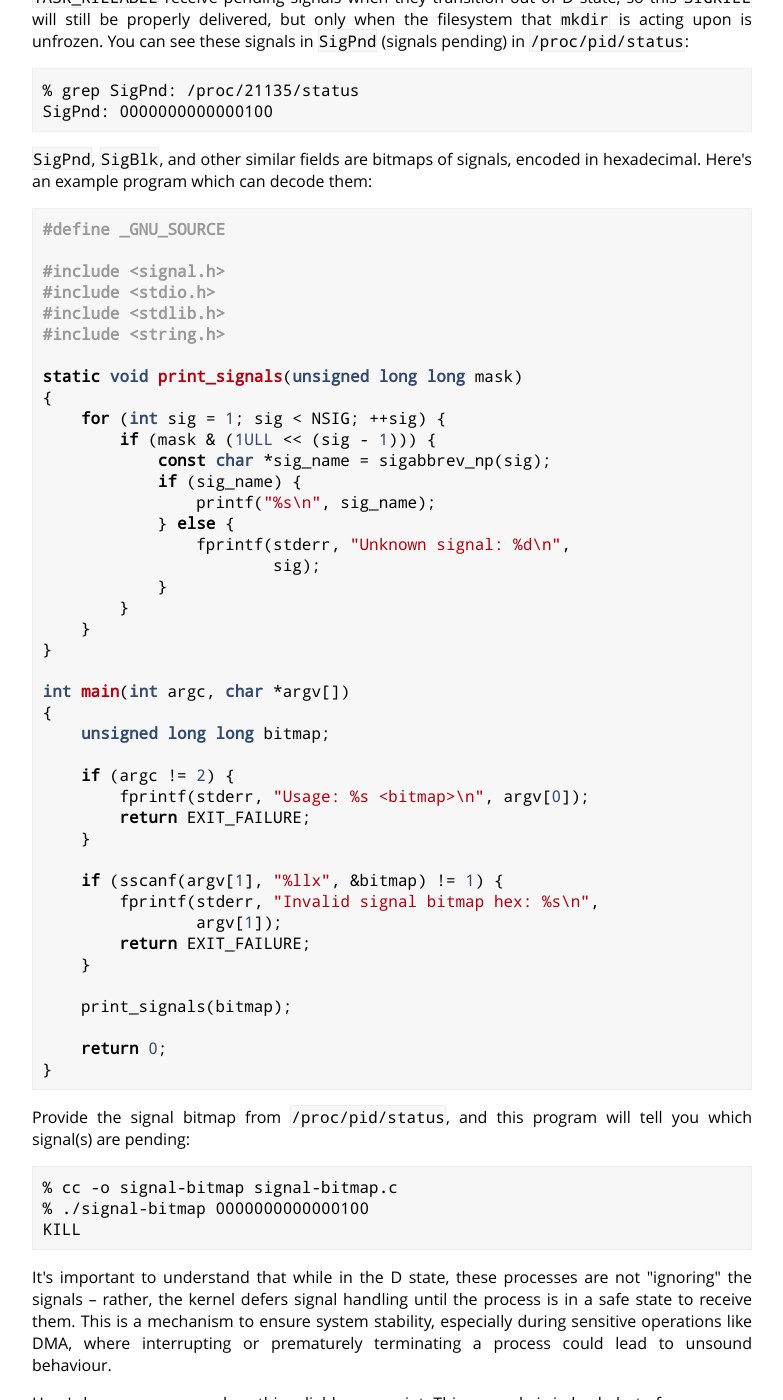
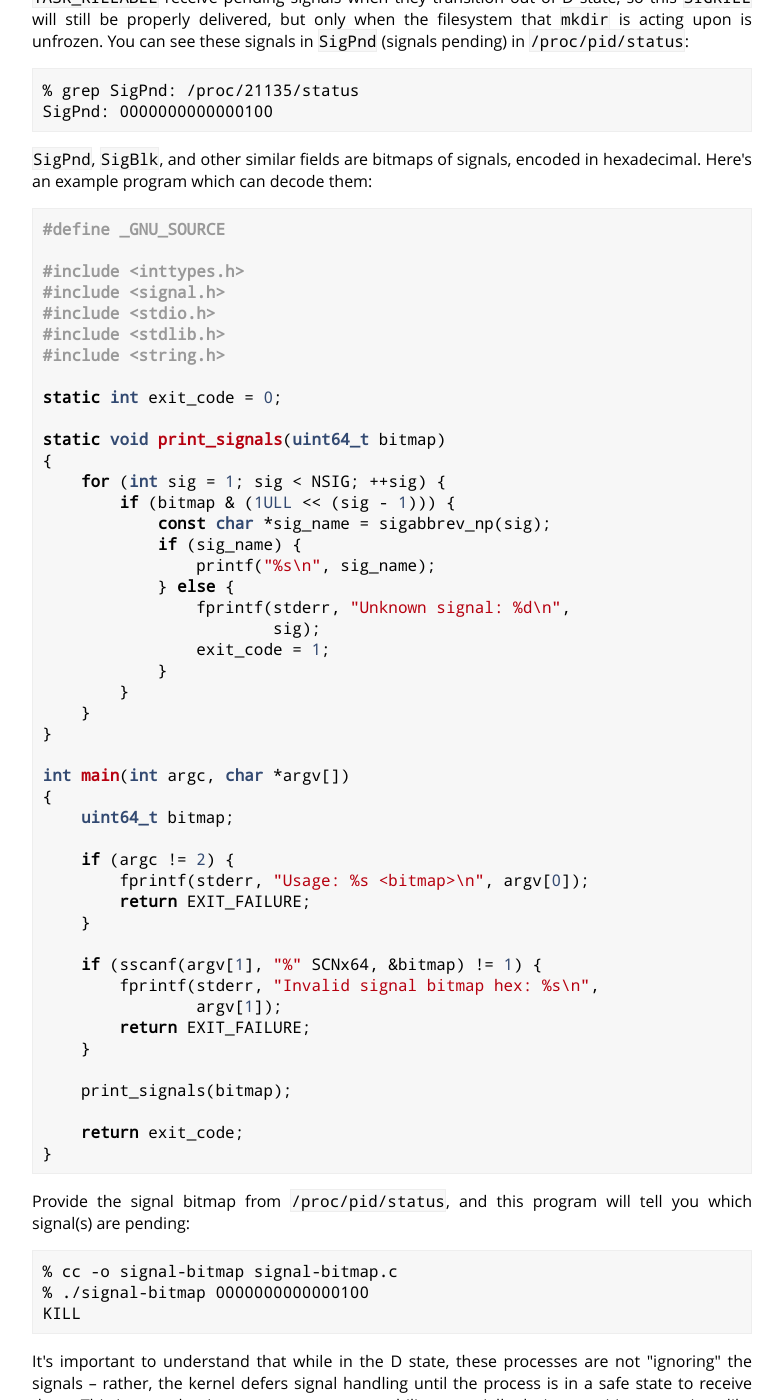
Before and after one commit to cdown/chrisdown.name, a Jekyll site: the page built from _posts/2024-02-05-reliably-creating-d-state-processes-on-demand.md, in a window 1280 px wide and 1400 px high, scrolled down 12619 px. Shown: the whole window, without its empty margins (248-1031 px from the left). Built offline with Jekyll 4.4.1, drawn with Linux system fonts in a browser that asks for light colours; a script that is not in the unit is left out.

Commit message:
vfork: Use uint64_t always for bitmap decode

```diff
--- a/_posts/2024-02-05-reliably-creating-d-state-processes-on-demand.md
+++ b/_posts/2024-02-05-reliably-creating-d-state-processes-on-demand.md
@@ -782,21 +782,25 @@ hexadecimal. Here's an example program which can decode them:
 {% highlight c %}
 #define _GNU_SOURCE
 
+#include <inttypes.h>
 #include <signal.h>
 #include <stdio.h>
 #include <stdlib.h>
 #include <string.h>
 
-static void print_signals(unsigned long long mask)
+static int exit_code = 0;
+
+static void print_signals(uint64_t bitmap)
 {
     for (int sig = 1; sig < NSIG; ++sig) {
-        if (mask & (1ULL << (sig - 1))) {
+        if (bitmap & (1ULL << (sig - 1))) {
             const char *sig_name = sigabbrev_np(sig);
             if (sig_name) {
                 printf("%s\n", sig_name);
             } else {
                 fprintf(stderr, "Unknown signal: %d\n",
                         sig);
+                exit_code = 1;
             }
         }
     }
@@ -804,14 +808,14 @@ static void print_signals(unsigned long long mask)
 
 int main(int argc, char *argv[])
 {
-    unsigned long long bitmap;
+    uint64_t bitmap;
 
     if (argc != 2) {
         fprintf(stderr, "Usage: %s <bitmap>\n", argv[0]);
         return EXIT_FAILURE;
     }
 
-    if (sscanf(argv[1], "%llx", &bitmap) != 1) {
+    if (sscanf(argv[1], "%" SCNx64, &bitmap) != 1) {
         fprintf(stderr, "Invalid signal bitmap hex: %s\n",
                 argv[1]);
         return EXIT_FAILURE;
@@ -819,7 +823,7 @@ int main(int argc, char *argv[])
 
     print_signals(bitmap);
 
-    return 0;
+    return exit_code;
 }
 {% endhighlight %}
 
```
